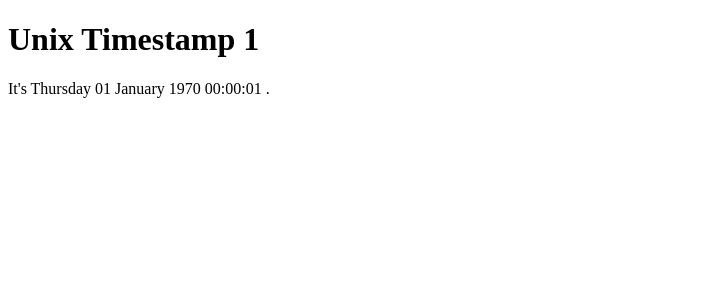
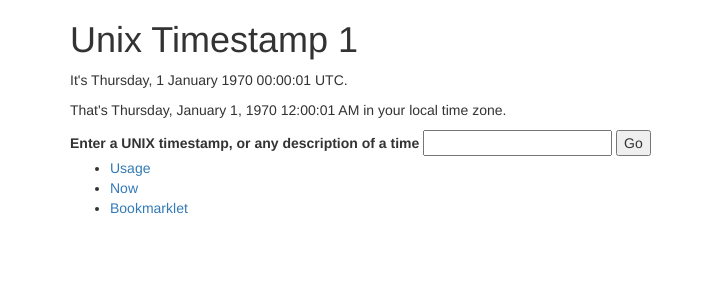
Before and after one commit to craiga/unixtimesta.mp, a Flask app: page /1 in a window 1280 px wide. Shown: the top 300 px of the page, without its empty margins (0-706 px from the left). Run offline with Flask 2, Linux system fonts and the light colour scheme; some libraries are stand-ins or nearby versions.

Commit message:
Incomplete UI similar to old version.

```diff
--- a/templates/timestamp.html
+++ b/templates/timestamp.html
@@ -1,10 +1,45 @@
-<!doctype html>
-<html>
+<!DOCTYPE html>
+<html lang="en">
     <head>
         <title>Unix Timestamp {{ timestamp }}</title>
+        <meta charset="utf-8">
+        <meta name="viewport" content="width=device-width, initial-scale=1, shrink-to-fit=no">
+        <meta http-equiv="x-ua-compatible" content="ie=edge">
+        <link rel="stylesheet" href="https://maxcdn.bootstrapcdn.com/bootstrap/3.3.7/css/bootstrap.min.css" integrity="sha384-BVYiiSIFeK1dGmJRAkycuHAHRg32OmUcww7on3RYdg4Va+PmSTsz/K68vbdEjh4u" crossorigin="anonymous">
     </head>
     <body>
-        <h1>Unix Timestamp <span id="timestamp">{{ timestamp }}</span></h1>
-        <p>It's {{ datetime.strftime('%A %d %B %Y %H:%M:%S %Z') }}.</p>
+        <div class="container">
+            <h1>Unix Timestamp <span id="timestamp">{{ timestamp }}</span></h1>
+            <p id="utctime">It's {{ datetime.strftime('%A, %-d %B %Y %H:%M:%S %Z') }} UTC.</p>
+            <form action="/" method="post">
+                <label for="time">Enter a UNIX timestamp, or any description of a time</label>
+                <input type="text" name="time" id="time" value="" />
+                <input type="submit" value="Go" />
+            </form>
+            <ul>
+                <li><a href="/usage">Usage</a></li>
+                <li><a href="/now">Now</a></li>
+                <li><a href="javascript:var%20s=null;if(window.getSelection)s=window.getSelection();else%20if(document.getSelection)s=document.getSelection();else%20if(document.selection)s=document.selection.createRange().text;url=%27http://unixtimesta.mp/%27;if(s)url+=encodeURIComponent(s);document.location.href=url;">Bookmarklet</a></li>
+            </ul>
+        </div>
+        <script src="https://code.jquery.com/jquery-3.1.1.slim.min.js"
+                integrity="sha256-/SIrNqv8h6QGKDuNoLGA4iret+kyesCkHGzVUUV0shc="
+                crossorigin="anonymous"></script>
+        <script>
+        $(function() {
+            var t = parseInt($("span#timestamp").text(), 10);
+            var d = new Date(t * 1000);
+            var s = d.toLocaleDateString("{{ locale }}", {
+                    "weekday": "long",
+                    "day": "numeric",
+                    "month": "long",
+                    "year": "numeric"
+                })
+                + ' '
+                + d.toLocaleTimeString("{{ locale }}");
+            $("p#utctime").after("<p id=\"localtime\" class=\"time\" style=\"display: none;\">That's <span class=\"date\">" + s + "</span> in your local time zone.</p>");
+            $("p#localtime").show("slow");
+        });
+        </script>
     </body>
 </html>
--- a/unixtimestamp.py
+++ b/unixtimestamp.py
@@ -5,7 +5,7 @@ Unix Timestamp Flask application.
 import os
 from datetime import datetime
 
-from flask import Flask, render_template
+from flask import Flask, render_template, request
 
 app = Flask(__name__)
 
@@ -13,9 +13,11 @@ app = Flask(__name__)
 @app.route('/<int:timestamp>')
 def show_timestamp(timestamp):
     """Display the current timestamp."""
+    locale = request.headers.get('Accept-Language', 'en-US')
     return render_template('timestamp.html',
                            timestamp=timestamp,
-                           datetime=datetime.fromtimestamp(timestamp))
+                           datetime=datetime.fromtimestamp(timestamp),
+                           locale=locale)
 
 
 if __name__ == '__main__':
```
Also changed, not shown: tests.py (+11 -0 lines).
